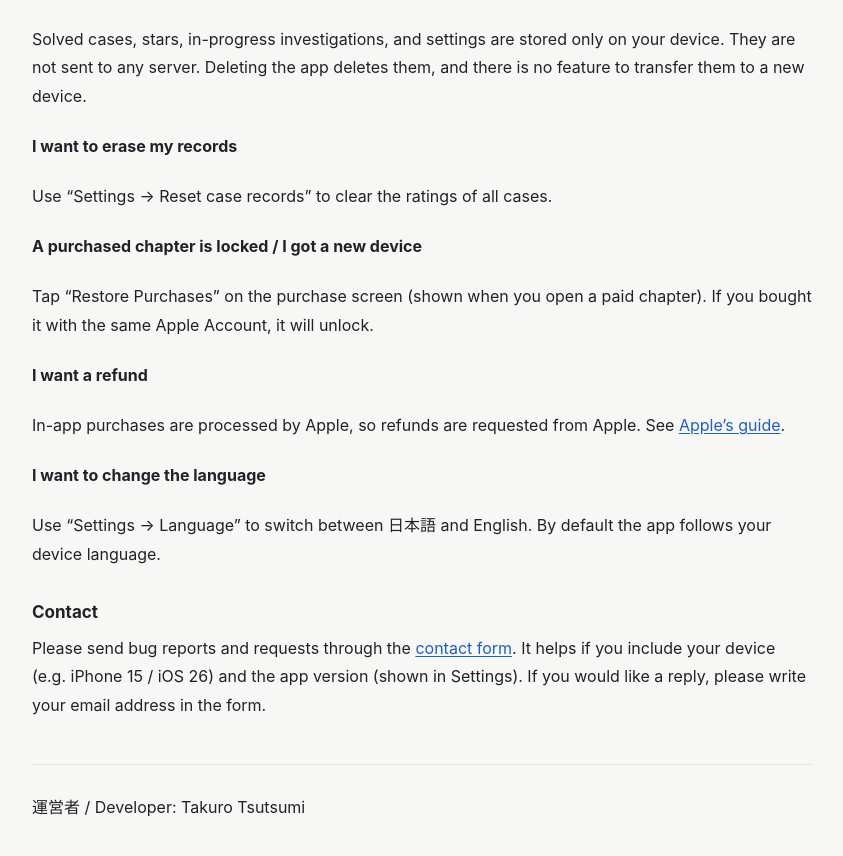
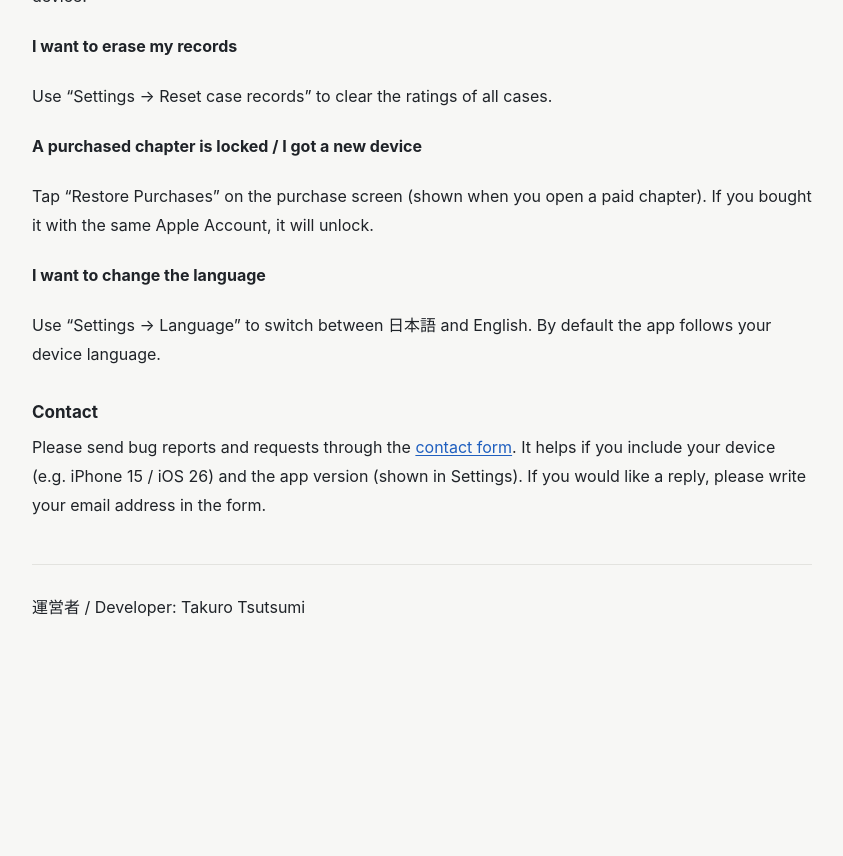
Before and after one commit to tsutsumi03/tsutsumi03.github.io, a Jekyll site: the page built from log-trace/index.md, in a window 1280 px wide and 900 px high, scrolled down 1747 px. Shown: the top 856 px of the window, without its empty margins (218-1061 px from the left). Built offline with Jekyll 4.4.1, drawn with Linux system fonts in a browser that asks for light colours; after the commit the page ends 2447 px from its top, so only the background shows below that; some of the changed text lies outside the part shown.

Commit message:
change: 返金の案内を外す
Co-Authored-By: Claude Sonnet 5.5 <noreply@anthropic.com>

```diff
--- a/log-trace/index.md
+++ b/log-trace/index.md
@@ -27,9 +27,6 @@ title: LOG//TRACE
 #### 購入した章が開かなくなった・機種変更した
 購入画面（有料の章を開くと表示されます）の「購入を復元」を押してください。同じ Apple アカウントで購入していれば、そのまま使えます。
 
-#### 購入の返金をしたい
-アプリ内の購入は Apple が処理しているため、返金は Apple に申請します。[Apple の案内](https://support.apple.com/ja-jp/118223)をご覧ください。
-
 #### 言語を変えたい
 「設定 → 言語」で、日本語と English を切り替えられます。初期設定は端末の言語に従います。
 
@@ -56,9 +53,6 @@ Use "Settings → Reset case records" to clear the ratings of all cases.
 #### A purchased chapter is locked / I got a new device
 Tap "Restore Purchases" on the purchase screen (shown when you open a paid chapter). If you bought it with the same Apple Account, it will unlock.
 
-#### I want a refund
-In-app purchases are processed by Apple, so refunds are requested from Apple. See [Apple's guide](https://support.apple.com/en-us/118223).
-
 #### I want to change the language
 Use "Settings → Language" to switch between 日本語 and English. By default the app follows your device language.
 
```
